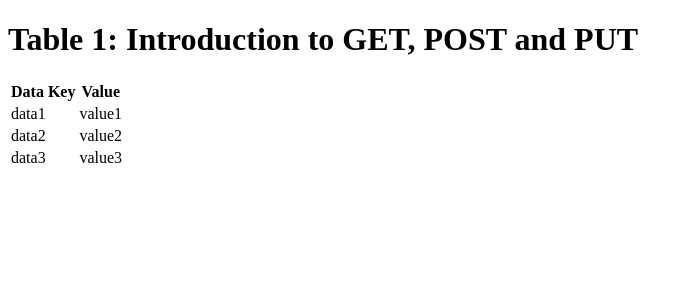
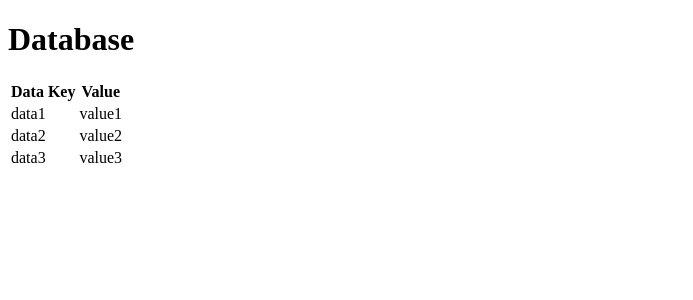
Before and after one commit to hackonnect/hackonnect-api, a Flask app: page / in a window 1280 px wide. Shown: the top 300 px of the page, without its empty margins (0-693 px from the left). Run offline with Flask 2, Linux system fonts and the light colour scheme; data comes from the database, SQL or seed files in the repository.

Commit message:
Renamed database title in index.html

```diff
--- a/templates/index.html
+++ b/templates/index.html
@@ -4,7 +4,7 @@
         <title>Hackonnect Practice API</title>
     </head>
     <body>
-        <h1>Table 1: Introduction to GET, POST and PUT</h1>
+        <h1>Database</h1>
         <table>
             <thead>
                 <tr>
```
